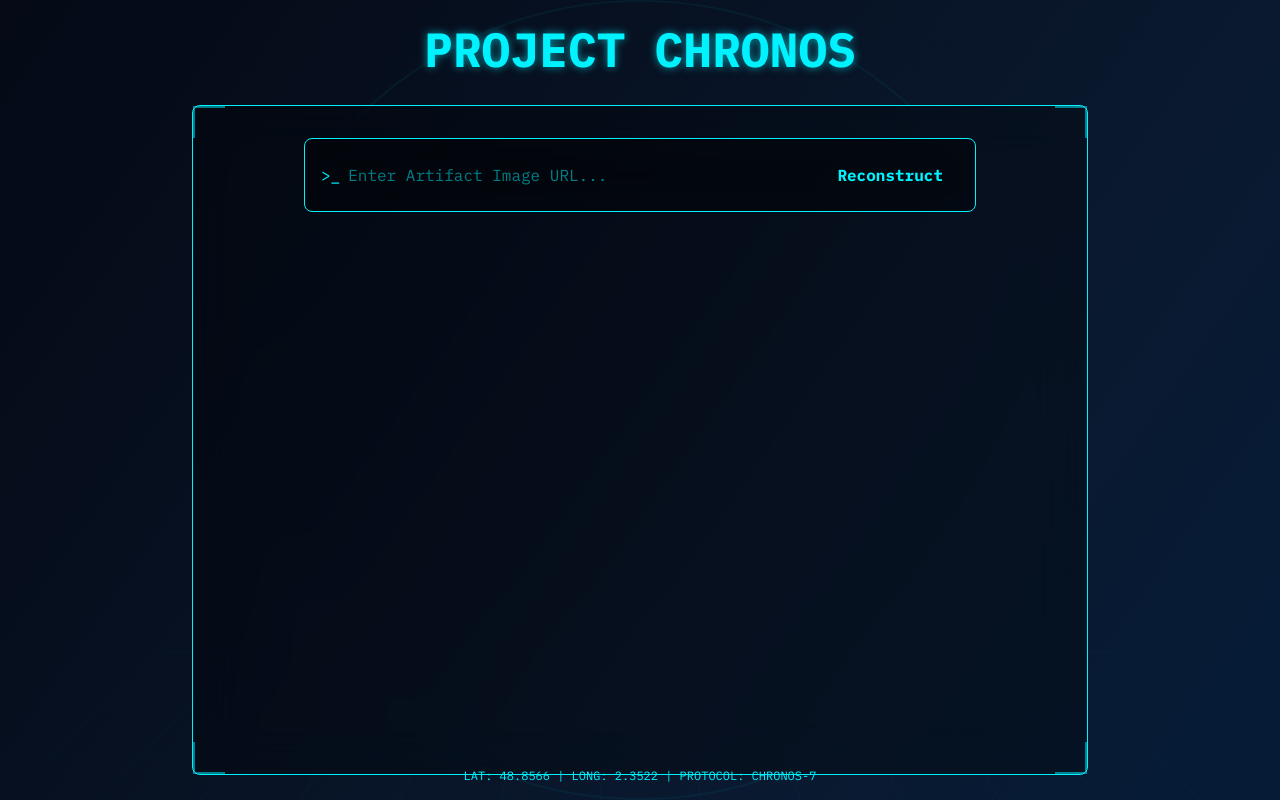
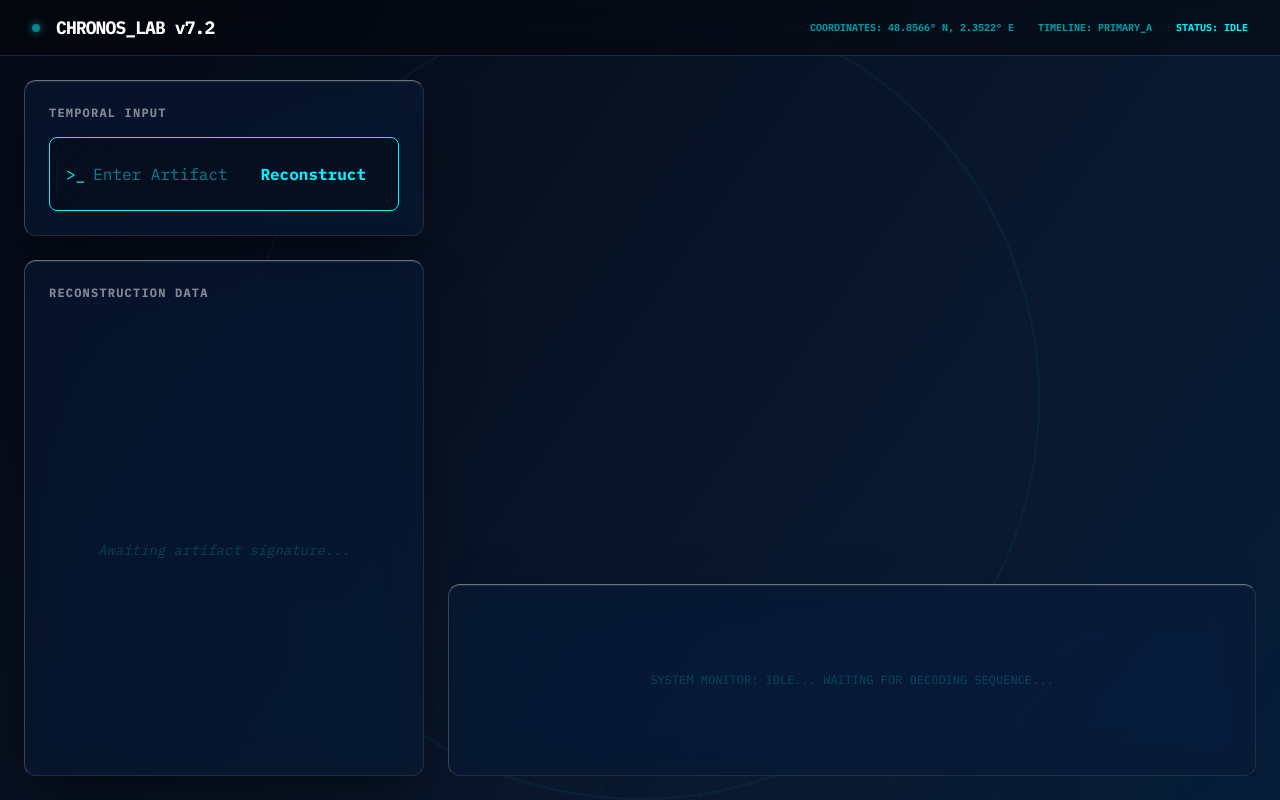
Before and after one commit to blueplaysgames3921/chronos-reconstruct, a Next.js app: page / in a window 1280 px wide. Both pictures are taken after typing "Sample123" into the empty fields and a click on the button "Authorize". Built offline with nearby package versions, Linux system fonts and the light colour scheme.

Commit message:
Update page.tsx

```diff
--- a/app/page.tsx
+++ b/app/page.tsx
@@ -1,4 +1,3 @@
-
 'use client';
 
 import { useState } from 'react';
@@ -8,100 +7,82 @@ import { TerminalInput } from '@/components/ui/TerminalInput';
 import { ArtifactScanner } from '@/components/ui/ArtifactScanner';
 import { ChronoDisplay } from '@/components/ui/ChronoDisplay';
 import { StoryBranching } from '@/components/StoryBranching';
-import { ApertureViewport } from '@/components/ui/ApertureViewport';
-import { Scanline } from '@/components/ui/Scanline';
-import { motion } from 'framer-motion';
 
 export default function ChronosLab() {
   const [apiKey, setApiKey] = useState<string | null>(null);
   const { state, lore, imageUrl, videoUrl, chronoPaths, error, reconstruct, reset } = useChronos();
 
-  const handleApiKeySet = (key: string) => {
-    setApiKey(key);
-  };
-
-  const handleReconstruct = (url: string) => {
-    if (apiKey) {
-      reconstruct(url, apiKey);
-    }
-  };
-
-  const handleExport = async () => {
-    if (lore && imageUrl) {
-      const response = await fetch('/api/export', {
-        method: 'POST',
-        headers: { 'Content-Type': 'application/json' },
-        body: JSON.stringify({ lore, imageUrl, videoUrl }),
-      });
-
-      if (response.ok) {
-        const blob = await response.blob();
-        const url = window.URL.createObjectURL(blob);
-        const a = document.createElement('a');
-        a.href = url;
-        a.download = 'chronos-time-capsule.html';
-        document.body.appendChild(a);
-        a.click();
-        a.remove();
-      } else {
-        console.error('Failed to export time capsule');
-      }
-    }
-  };
-
   if (!apiKey) {
     return (
-      <main className="container mx-auto p-4 flex flex-col items-center justify-center min-h-screen cyber-grid">
-        <div className="live-pulse" />
-        <ApertureViewport isLoading={false}>
-          <SecureTerminal onApiKeySet={handleApiKeySet} />
-        </ApertureViewport>
-        <div className="absolute bottom-4 text-xs text-cyan-glow/50">
-          <span>LAT: 48.8566 | LONG: 2.3522 | PROTOCOL: CHRONOS-7</span>
-        </div>
+      <main className="h-screen w-screen flex items-center justify-center p-6">
+        <SecureTerminal onApiKeySet={setApiKey} />
       </main>
     );
   }
 
   return (
-    <main className="container mx-auto p-4 flex flex-col items-center justify-center min-h-screen cyber-grid">
-      <div className="live-pulse" />
-      <h1 className="text-5xl font-bold mb-8" style={{ textShadow: '0 0 8px rgba(0, 242, 255, 0.6)' }}>PROJECT CHRONOS</h1>
+    <main className="h-screen w-screen flex flex-col overflow-hidden">
+      {/* Top Status Bar */}
+      <header className="h-14 border-b border-chrono-cyan/20 flex items-center justify-between px-8 bg-black/40 backdrop-blur-md">
+        <div className="flex items-center gap-4">
+          <div className="w-2 h-2 rounded-full bg-chrono-cyan animate-pulse shadow-[0_0_10px_#00f2ff]" />
+          <h1 className="text-lg font-black tracking-tighter text-white">CHRONOS_LAB v7.2</h1>
+        </div>
+        <div className="text-[10px] space-x-6 text-chrono-cyan/60 font-bold">
+          <span>COORDINATES: 48.8566° N, 2.3522° E</span>
+          <span>TIMELINE: PRIMARY_A</span>
+          <span className="text-chrono-cyan">STATUS: {state}</span>
+        </div>
+      </header>
 
-      <ApertureViewport isLoading={state === 'SCANNING' || state === 'RECONSTRUCTING' || state === 'ANIMATING'}>
-        {state === 'IDLE' && <TerminalInput onSubmit={handleReconstruct} />}
+      <div className="flex-1 p-6 flex gap-6 overflow-hidden">
+        {/* Left Side: Controls & Lore */}
+        <aside className="w-[400px] flex flex-col gap-6">
+          <div className="chrome-container p-6 rounded-xl flex-shrink-0">
+            <h2 className="text-xs font-bold text-white/50 mb-4 uppercase tracking-widest">Temporal Input</h2>
+            <TerminalInput onSubmit={(url) => reconstruct(url, apiKey)} />
+          </div>
 
-        <div className="my-8 w-full flex justify-center">
-          {state === 'SCANNING' && <Scanline />}
-          <ChronoDisplay imageUrl={imageUrl} videoUrl={videoUrl} state={state} />
-        </div>
+          <div className="chrome-container p-6 rounded-xl flex-1 overflow-y-auto scrollbar-hide">
+            <h2 className="text-xs font-bold text-white/50 mb-4 uppercase tracking-widest">Reconstruction Data</h2>
+            {lore ? <ArtifactScanner lore={lore} /> : (
+              <div className="h-full flex items-center justify-center text-chrono-cyan/20 italic text-sm">
+                Awaiting artifact signature...
+              </div>
+            )}
+          </div>
+        </aside>
 
-        {(state === 'SCANNING' || state === 'RECONSTRUCTING' || state === 'ANIMATING') && (
-          <motion.div initial={{ opacity: 0 }} animate={{ opacity: 1 }} transition={{ delay: 0.5 }}>
-            <ArtifactScanner lore={state === 'SCANNING' ? 'Scanning for temporal signatures...' : lore} />
-          </motion.div>
-        )}
+        {/* Right Side: Main Viewport */}
+        <section className="flex-1 flex flex-col gap-6 overflow-hidden">
+          <div className="flex-1 flex items-center justify-center min-h-0">
+             <ChronoDisplay state={state} imageUrl={imageUrl} videoUrl={videoUrl} />
+          </div>
 
-        {state === 'COMPLETE' && (
-          <motion.div initial={{ opacity: 0 }} animate={{ opacity: 1 }} transition={{ delay: 0.5 }}>
-            <StoryBranching chronoPaths={chronoPaths} onExport={handleExport}/>
-          </motion.div>
-        )}
+          <div className="h-48 chrome-container p-6 rounded-xl flex items-center justify-center">
+             {state === 'COMPLETE' ? (
+               <StoryBranching chronoPaths={chronoPaths} onExport={() => {}} />
+             ) : (
+               <div className="text-chrono-cyan/40 font-mono text-xs animate-pulse">
+                  SYSTEM MONITOR: IDLE... WAITING FOR DECODING SEQUENCE...
+               </div>
+             )}
+          </div>
+        </section>
+      </div>
 
-        {state === 'ERROR' && (
-          <div className="w-full max-w-2xl p-4 border border-red-600 rounded-lg text-red-600">
-            <h3 className="text-xl font-bold mb-2">HISTORY CORRUPTED</h3>
-            <p>{error}</p>
-            <button onClick={reset} className="mt-4 px-4 py-2 bg-red-600 text-void font-bold rounded-md">
-              Reset System
+      {/* Error Overlays */}
+      {error && (
+        <div className="fixed inset-0 bg-red-900/20 backdrop-blur-md flex items-center justify-center z-[100]">
+          <div className="bg-black border-2 border-red-500 p-8 rounded-xl max-w-md text-center">
+            <h2 className="text-2xl font-black text-red-500 mb-4">CRITICAL SYSTEM ERROR</h2>
+            <p className="text-red-400 mb-6">{error}</p>
+            <button onClick={reset} className="px-8 py-3 bg-red-500 text-black font-bold rounded-lg hover:bg-red-400">
+              REBOOT SYSTEM
             </button>
           </div>
-        )}
-      </ApertureViewport>
-
-      <div className="absolute bottom-4 text-xs text-cyan-glow/50">
-        <span>LAT: 48.8566 | LONG: 2.3522 | PROTOCOL: CHRONOS-7</span>
-      </div>
+        </div>
+      )}
     </main>
   );
 }
```
